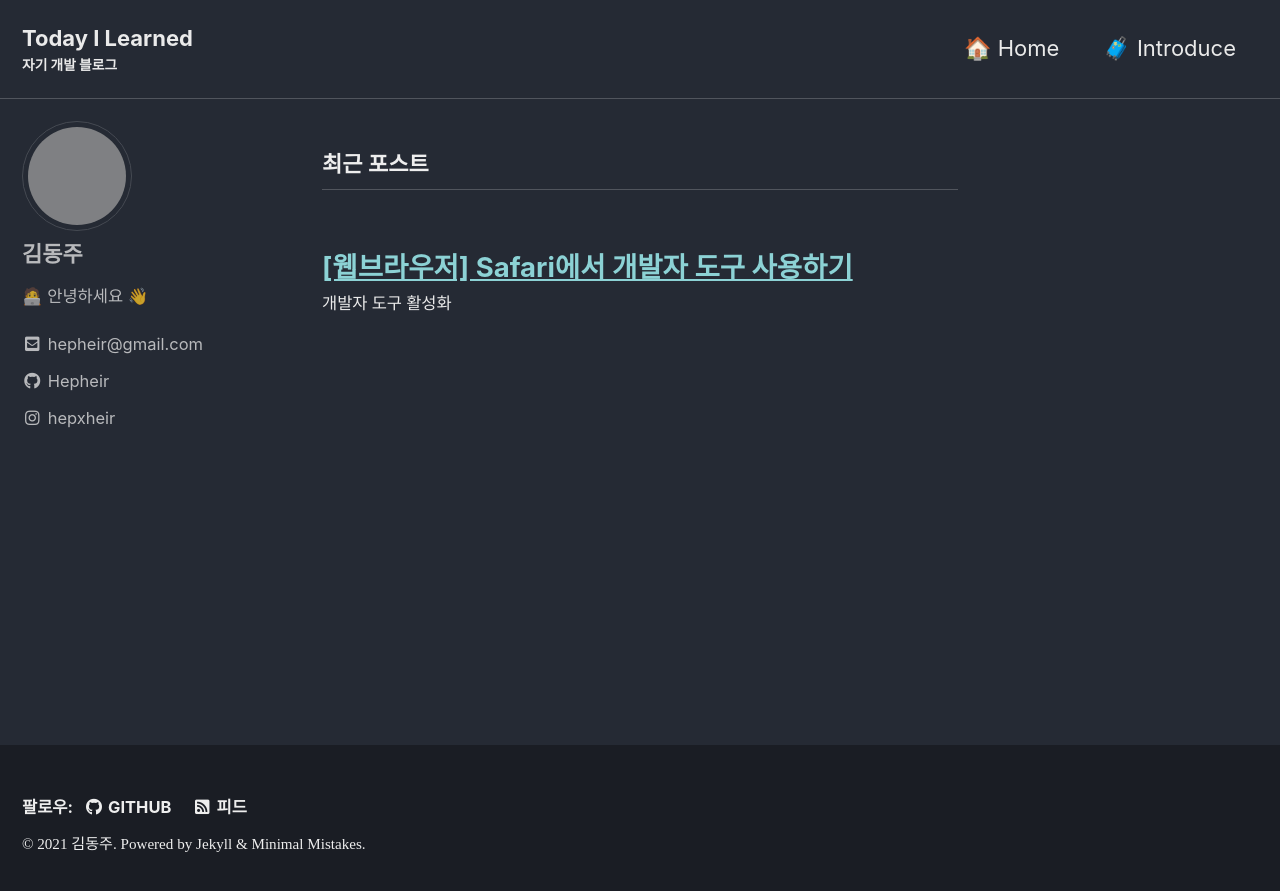
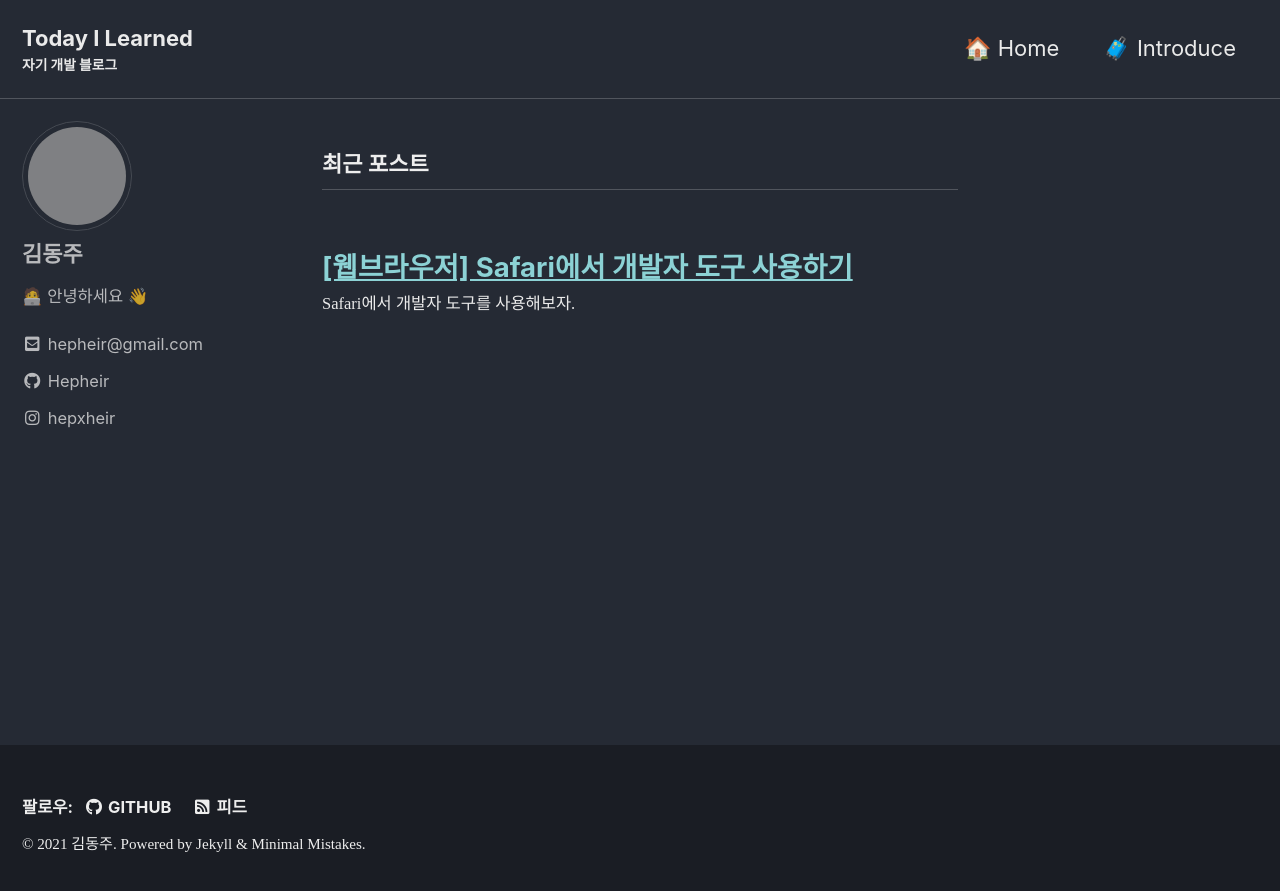
Before and after one commit to Hepheir/archived-hepheir.github.io, a Jekyll site: the page built from index.html, in a window 1280 px wide. Shown: the top 891 px of the page. Built offline with Jekyll 4.4.1, drawn with Linux system fonts in a browser that asks for light colours; cached includes are drawn as plain includes; some web fonts are replaced; the list of posts is cut into pages by our own code; grey boxes are pictures that could not be loaded.

Commit message:
포스트에 Excerpt를 추가 [웹브라우저] Safari에서 개발자 도구 사용하기

```diff
--- a/_posts/Web Browser/2021-12-13-safari-debugging-tool.md
+++ b/_posts/Web Browser/2021-12-13-safari-debugging-tool.md
@@ -1,5 +1,6 @@
 ---
 title:  "[웹브라우저] Safari에서 개발자 도구 사용하기"
+excerpt: "Safari에서 개발자 도구를 사용해보자."
 
 categories:
   - "Web Browser"
```
